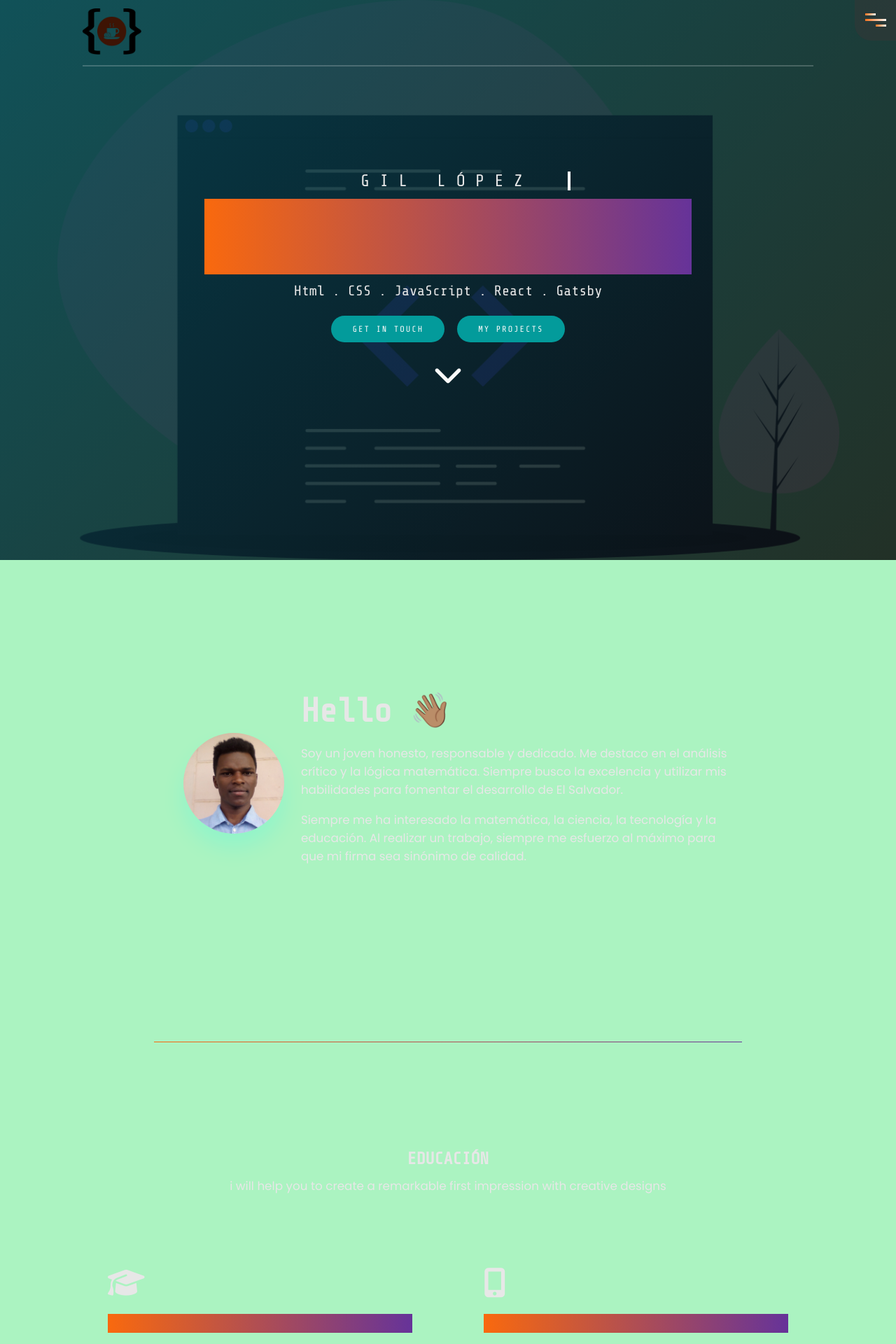
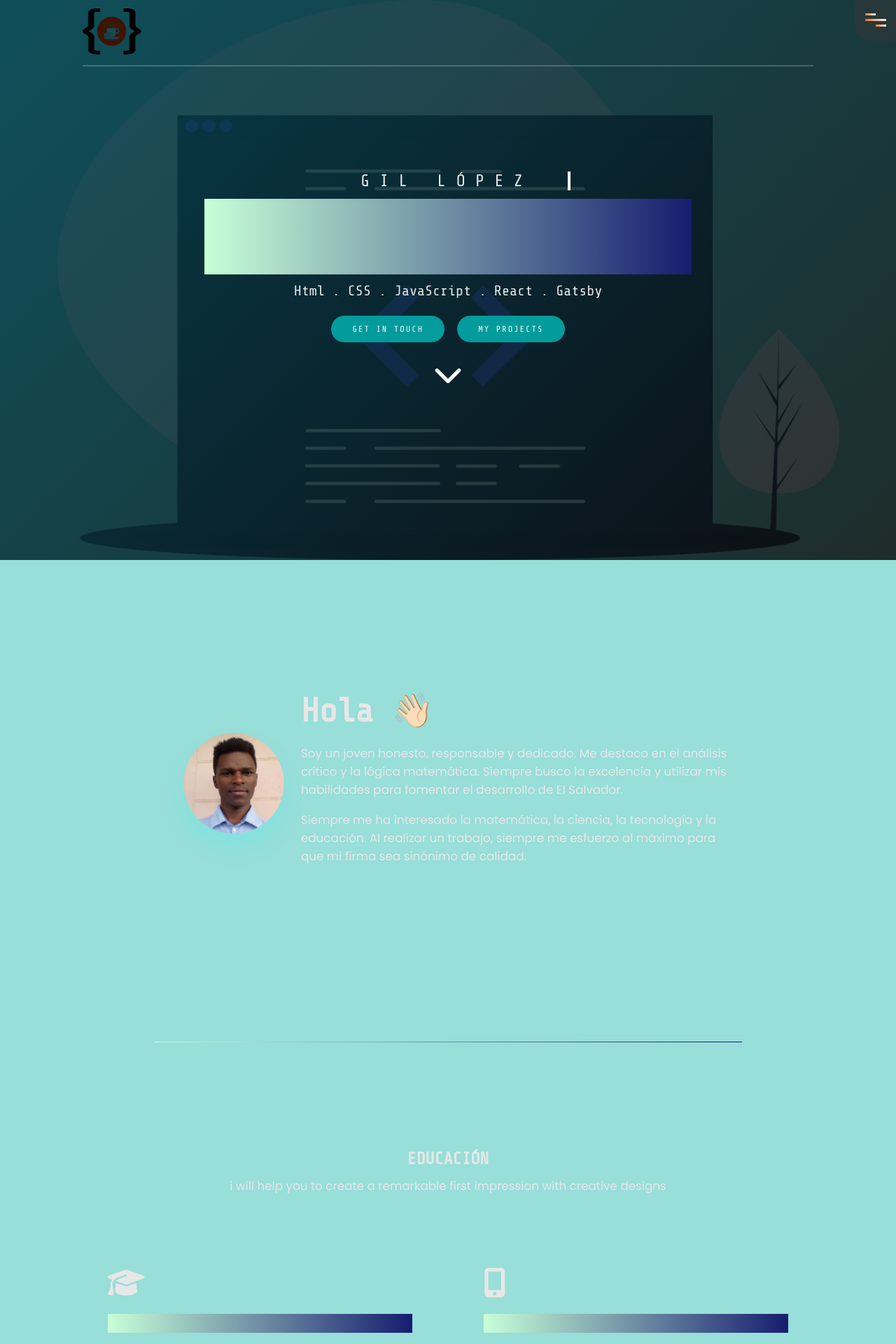
Before and after one commit to Gelm20/Portfolio-Gil-Lopez, a Flask app: page / in a window 1280 px wide. Shown: the top 1920 px of the page at 70% size. Run offline with Flask 2, Linux system fonts and the light colour scheme; some libraries are stand-ins or nearby versions.

Commit message:
colorChange1

```diff
--- a/static/main.css
+++ b/static/main.css
@@ -16,7 +16,7 @@ html {
   box-sizing: border-box;
   scroll-behavior: smooth;
   color: #e7e7e7;
-  background: #abf3c1;
+  background: #98ded9;
 }
 
 a {
@@ -254,8 +254,8 @@ nav {
   color: rgba(249, 105, 14, 1);
   background: linear-gradient(
     to right,
-    rgba(249, 105, 14, 1) 0%,
-    rgba(102, 51, 153, 1) 100%
+    rgb(199, 255, 216, 1) 0%,
+    rgb(22, 29, 111, 1) 100%
   );
   -webkit-background-clip: text;
   -webkit-text-fill-color: transparent;
@@ -347,8 +347,8 @@ hr {
   margin: 4rem 0;
   background: linear-gradient(
     to right,
-    rgba(249, 105, 14, 1) 0%,
-    rgba(102, 51, 153, 1) 100%
+    rgb(199, 255, 216, 1) 0%,
+    rgb(22, 29, 111, 1) 100%
   );
   border: 0;
   height: 1px;
@@ -403,8 +403,8 @@ hr {
   margin: 2rem 0;
   background: linear-gradient(
     to right,
-    rgba(249, 105, 14, 1) 0%,
-    rgba(102, 51, 153, 1) 100%
+    rgb(199, 255, 216, 1) 0%,
+    rgb(22, 29, 111, 1) 100%
   );
   -webkit-background-clip: text;
   -webkit-text-fill-color: transparent;
--- a/templates/index.html
+++ b/templates/index.html
@@ -96,7 +96,7 @@
           <img src="/static/images/profile-pic.jpg" alt="Chaoo Charles" class="about-pic" />
         </div>
         <div class="about-text-box">
-          <h2>Hello 👋🏽</h2>
+          <h2>Hola 👋🏻</h2>
           <p>
             Soy un joven honesto, responsable y dedicado. Me destaco en el
             análisis crítico y la lógica matemática. Siempre busco la excelencia
```
Also changed, not shown: other parts of static/main.css (+2 -2 lines).
